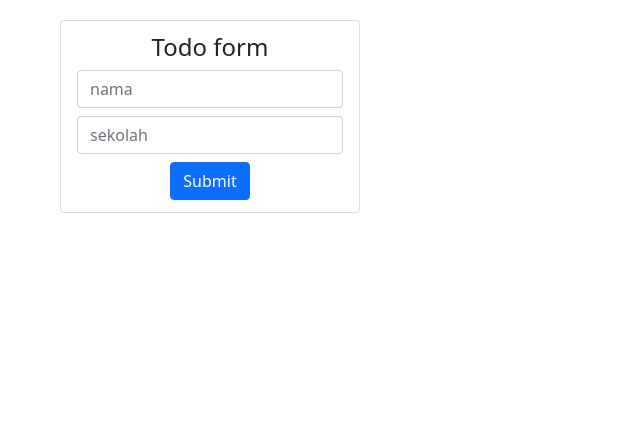
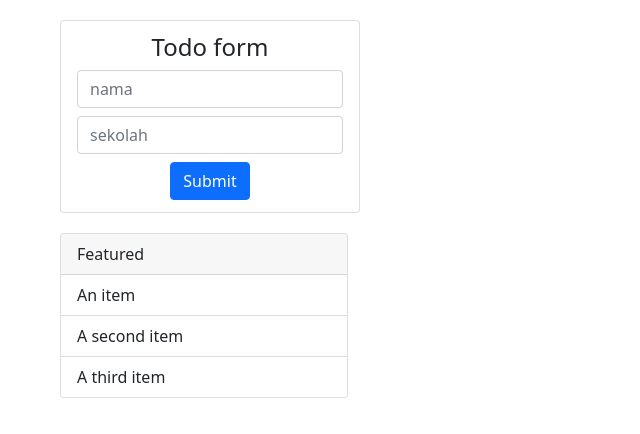
Before and after one commit to natabagus68/TodoList_React_redux, a React (Create React App) app: page / in a window 1280 px wide. Shown: the top 434 px of the page, without its empty margins (0-640 px from the left). Built offline with nearby package versions, Linux system fonts and the light colour scheme.

Commit message:
membetulkan class menjadi className dan membuat komponen ListTask

```diff
--- a/src/App.js
+++ b/src/App.js
@@ -1,9 +1,10 @@
 import Todo from './components/to_do/Todo'
-
+import ListTask from './components/list_task/ListTask'
 function App() {
   return (
     <div className="App">
        <Todo />
+       <ListTask />
     </div>
   );
 }
--- a/src/components/list_task/ListTask.js
+++ b/src/components/list_task/ListTask.js
@@ -2,9 +2,16 @@ import React from 'react'
 
 const ListTask = () => {
     return (
-        <div>
-            listTask
+        <div className="card" style={{width:'18rem'}}>
+        <div className="card-header">
+          Featured
         </div>
+        <ul className="list-group list-group-flush">
+          <li className="list-group-item">An item</li>
+          <li className="list-group-item">A second item</li>
+          <li className="list-group-item">A third item</li>
+        </ul>
+      </div>
     )
 }
 
--- a/src/components/to_do/Todo.js
+++ b/src/components/to_do/Todo.js
@@ -29,13 +29,13 @@ const Todo = () => {
     console.log(index)
 
     return (
-        <div class="card">
-            <div class="card-body">
+        <div className="card">
+            <div className="card-body">
                 <h4>Todo form</h4>
                <form onSubmit={handleSubmit}>
-                   <input type="text" class="form-control mb-2" name="nama" value={input.nama} onChange={handleChange} placeholder="nama" />
-                   <input type="text" class="form-control mb-2" name="sekolah" value={input.sekolah} onChange={handleChange}  placeholder="sekolah" />
-                   <button class="btn btn-primary" type="submit">Submit</button>
+                   <input type="text" className="form-control mb-2" name="nama" value={input.nama} onChange={handleChange} placeholder="nama" />
+                   <input type="text" className="form-control mb-2" name="sekolah" value={input.sekolah} onChange={handleChange}  placeholder="sekolah" />
+                   <button className="btn btn-primary" type="submit">Submit</button>
                </form>
             </div>
         </div>
```
